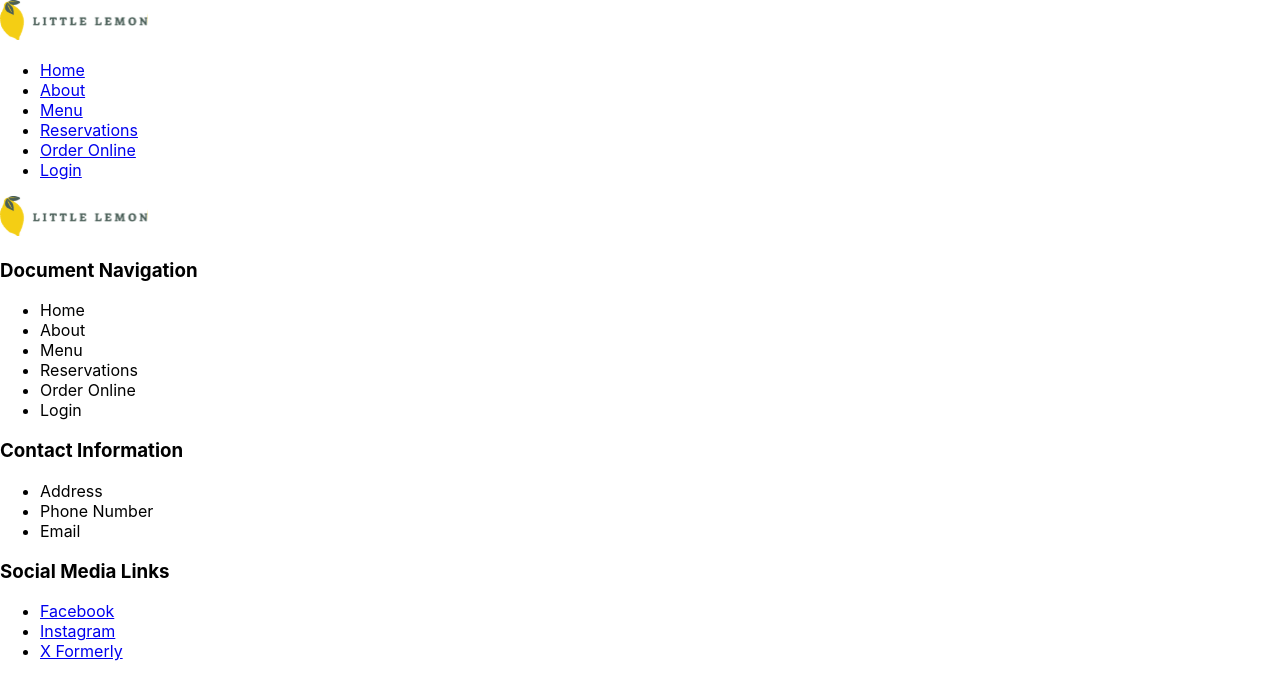
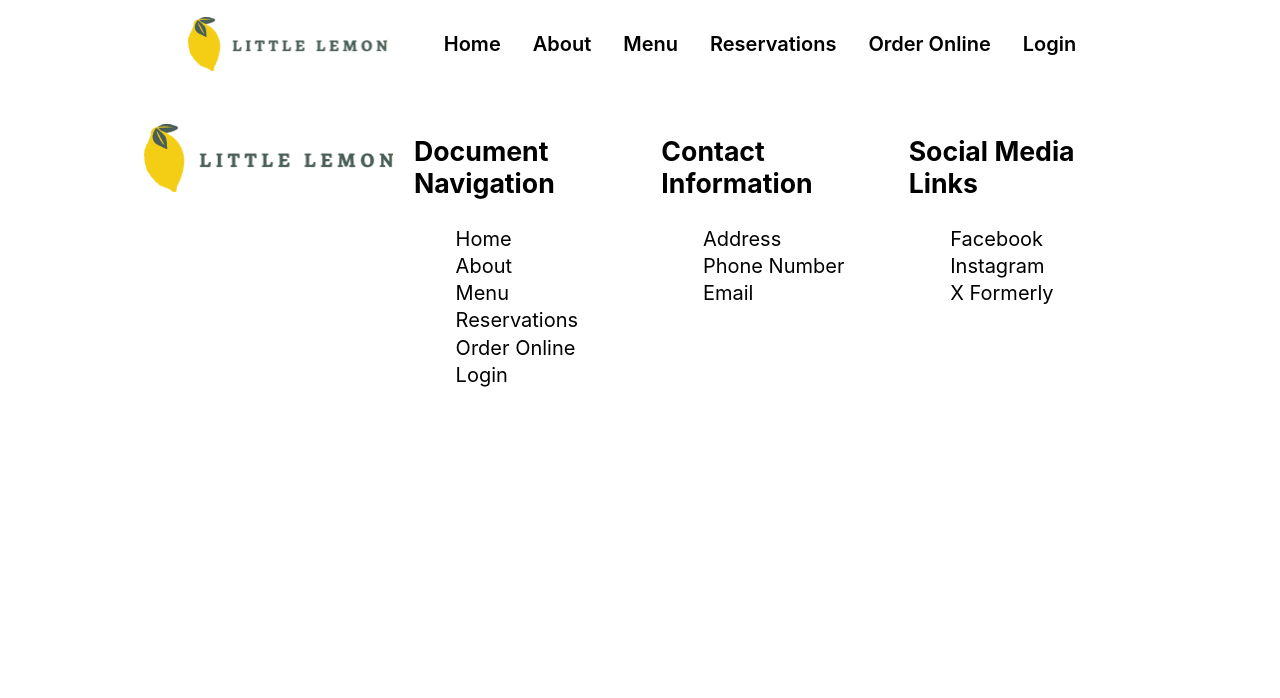
Before and after one commit to AliH1/little-lemon-restaurant-website, a React (Create React App) app: page / in a window 1280 px wide. Shown: the top 698 px of the page. Built offline with nearby package versions, Linux system fonts and the light colour scheme.

Commit message:
added css for nav and footer

```diff
--- a/src/App.css
+++ b/src/App.css
@@ -1,38 +1,78 @@
 .App {
   text-align: center;
+  font-family: 'Karla';
 }
 
-.App-logo {
-  height: 40vmin;
-  pointer-events: none;
+nav {
+  width: 100%;
+  display: flex;
+  align-items: center;
+  justify-content: center;;
+  background-color: white;
 }
 
-@media (prefers-reduced-motion: no-preference) {
-  .App-logo {
-    animation: App-logo-spin infinite 20s linear;
+nav img {
+  align-items: center;
+  width: 200px;
+}
+
+nav a {
+  color: black;
+  text-decoration: none;
+  font-size: 20px;
+  font-weight: 600;
+}
+
+a:hover {
+  color:gray
+}
+
+nav ul li {
+  display: inline-block;
+  padding: 1rem;
+}
+
+h3 {
+  font-size: 20pt;
+}
+
+footer section {
+
+  justify-items: center;
+  width:80%;
+    margin-left: 10%;
+  gap: 20px;
+  }
+
+footer {
+  padding: 20px;
+}
+
+footer ul li {
+  list-style-type: none;
+  padding: 0.1rem;
+}
+footer a {
+  color: black;
+  text-decoration: none;
+  font-size: 20px;
+}
+
+footer img {
+  width: 250px;
+  padding-top: 1rem;
+}
+
+@media (max-width: 700px) {
+  footer section {
+    display: grid;
+    grid-auto-flow: row;
   }
 }
 
-.App-header {
-  background-color: #282c34;
-  min-height: 100vh;
-  display: flex;
-  flex-direction: column;
-  align-items: center;
-  justify-content: center;
-  font-size: calc(10px + 2vmin);
-  color: white;
-}
-
-.App-link {
-  color: #61dafb;
-}
-
-@keyframes App-logo-spin {
-  from {
-    transform: rotate(0deg);
-  }
-  to {
-    transform: rotate(360deg);
+@media (min-width: 701px) {
+  footer section {
+    grid-template-columns: 1fr 1fr 1fr 1fr;
+    display:grid;
   }
 }
--- a/src/components/Footer.js
+++ b/src/components/Footer.js
@@ -10,20 +10,20 @@ const Footer = () => {
             <div>
                 <h3>Document Navigation</h3>
             <ul>
-                <li>Home</li>
-                <li>About</li>
-                <li>Menu</li>
-                <li>Reservations</li>
-                <li>Order Online</li>
-                <li>Login</li>
+            <li><a href="Home">Home</a></li>
+                <li><a href="About">About</a></li>
+                <li><a href="Menu">Menu</a></li>
+                <li><a href="Reservation">Reservations</a></li>
+                <li><a href="Order">Order Online</a></li>
+                <li><a href="Login">Login</a></li>
             </ul>
             </div>
             <div>
                 <h3>Contact Information</h3>
             <ul>
-                <li>Address</li>
-                <li>Phone Number</li>
-                <li>Email</li>
+                <li><a href="Adress">Address</a></li>
+                <li><a href="Phone Number">Phone Number</a></li>
+                <li><a href="Email">Email</a></li>
             </ul>
             </div>
             <div>
```
